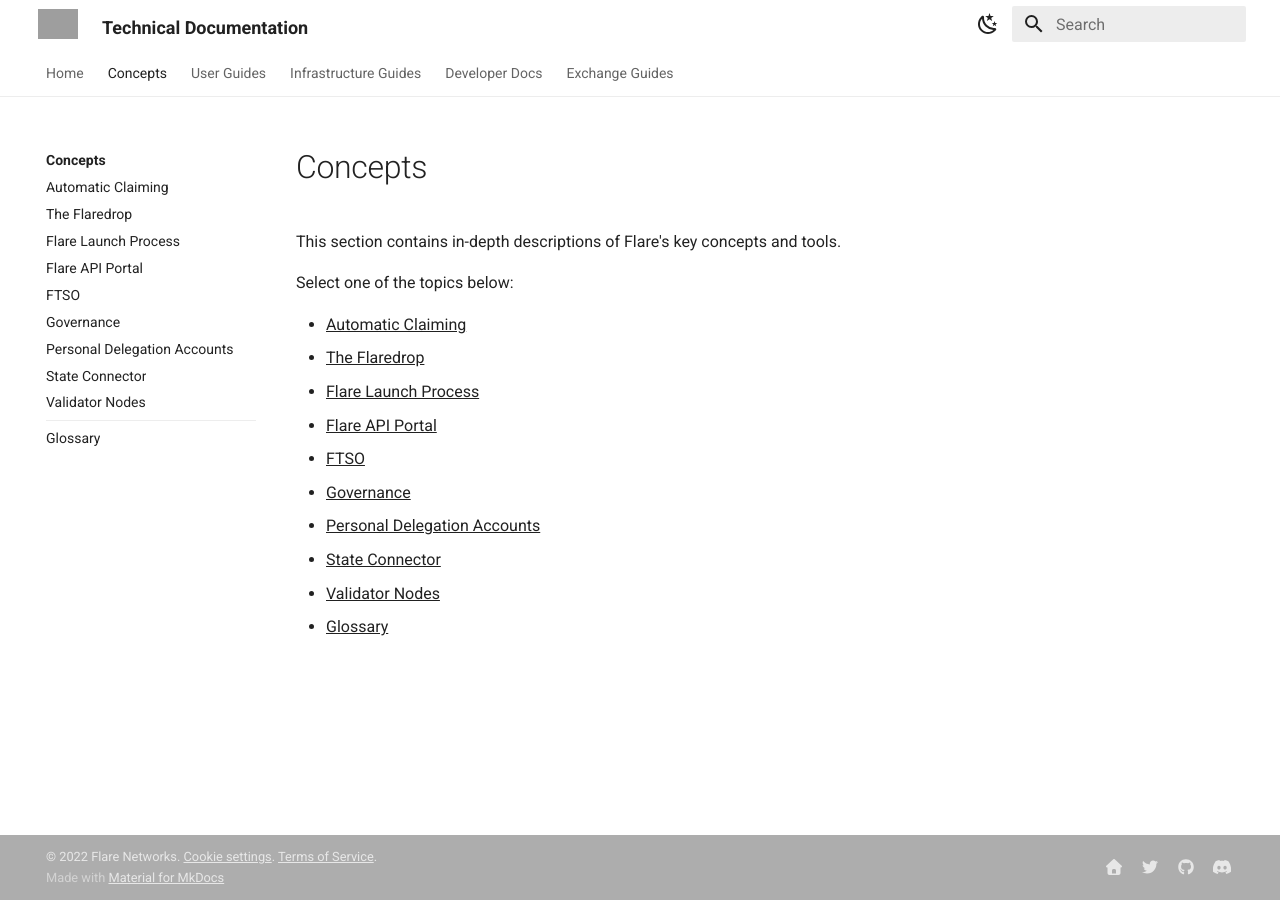
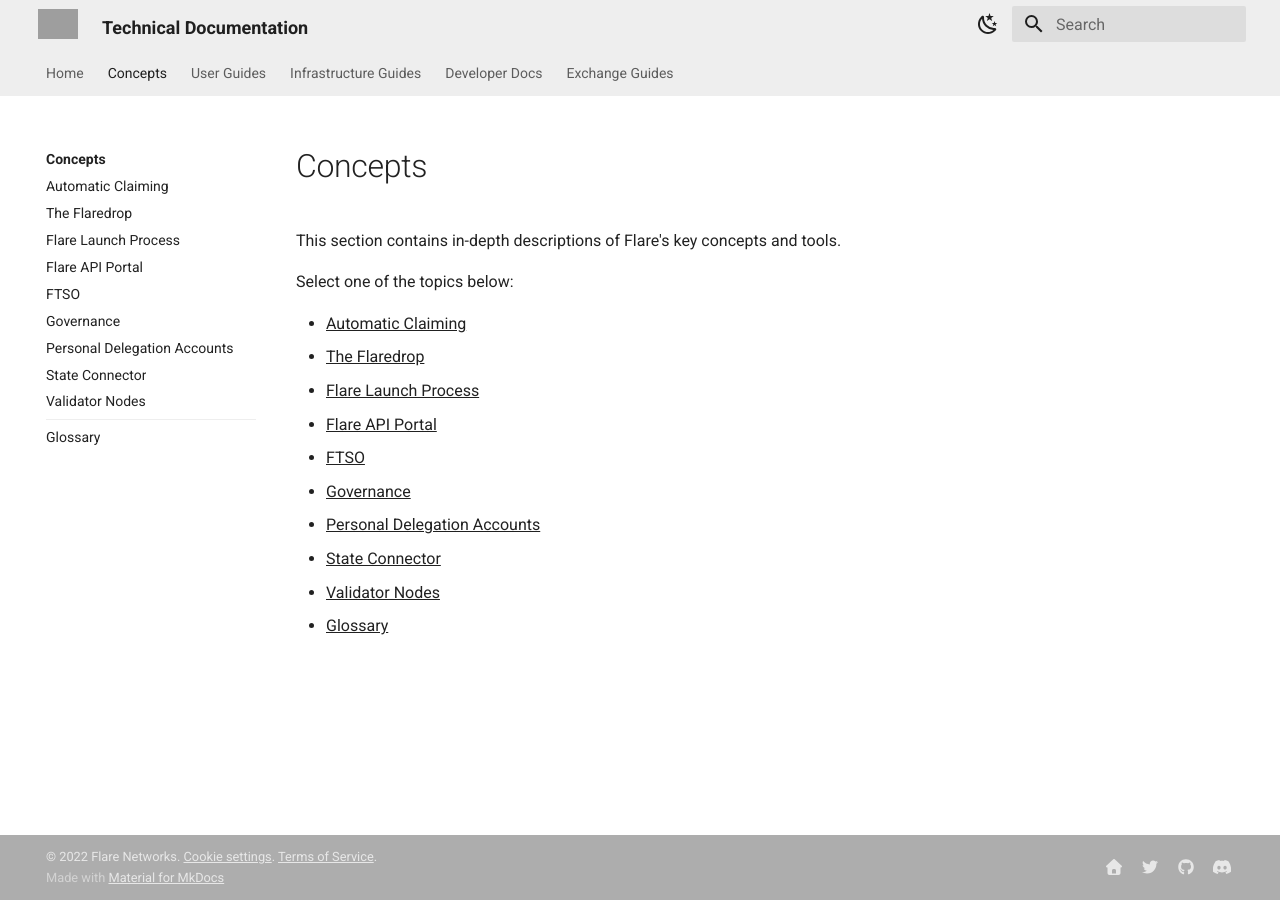
Before and after one commit to flare-foundation/docs, an MkDocs documentation site: the page built from docs/tech/index.md, in a window 1280 px wide. Built offline with MkDocs 1.6.1 and Material for MkDocs 9.7.7, drawn with Linux system fonts in a browser that asks for light colours; comment, search, counter and statistics services are not loaded; grey boxes are pictures that could not be loaded.

Commit message:
New style for top menu tab bar

```diff
--- a/docs/assets/stylesheets/extra.css
+++ b/docs/assets/stylesheets/extra.css
@@ -6,6 +6,7 @@
     --md-footer-bg-color: var(--md-primary-bg-color--lighter);
     --md-typeset-a-color: var(--md-primary-bg-color);
     --md-code-bg-color--transparent: var(--md-code-bg-color);
+    --md-default-fg-color--lightest: #eee;
 }
 
 [data-md-color-scheme="flaredark"] {
@@ -23,7 +24,7 @@
     --md-typeset-a-color: var(--md-primary-bg-color);
     /* Code highlighting color shades */
     --md-code-bg-color: black;
-    --md-code-bg-color--transparent: #0008;
+    --md-code-bg-color--transparent: #0004;
     --md-code-fg-color: var(--md-primary-bg-color--light);
     --md-code-hl-operator-color: var(--md-default-fg-color--light);
     --md-code-hl-punctuation-color: var(--md-default-fg-color--light);
@@ -57,7 +58,7 @@
 
 /* Back to top button */
 .md-top {
-    background: var(--md-default-fg-color--lighter);
+    background: var(--md-default-fg-color--lightest);
 }
 
 /* Restore admonition and details text size and colors */
@@ -168,6 +169,12 @@
 .md-nav__link--active,
 .md-tabs__link--active {
     font-weight: bold;
+    color: var(--md-default-fg-color);
+}
+
+.md-tabs__item:has(.md-tabs__link--active) {
+    background: var(--md-default-bg-color);
+    border-radius: 10px 10px 0 0;
 }
 
 /* Highlight header links on hover */
@@ -178,7 +185,12 @@
 
 /* Header separator line */
 .md-header .md-tabs {
-    border-bottom: 1px solid var(--md-default-fg-color--lightest);
+    border-bottom: 0;
+    background-color: var(--md-default-fg-color--lightest);
+}
+
+.md-header {
+    background-color: var(--md-default-fg-color--lightest);
 }
 
 /* Cards */
```
